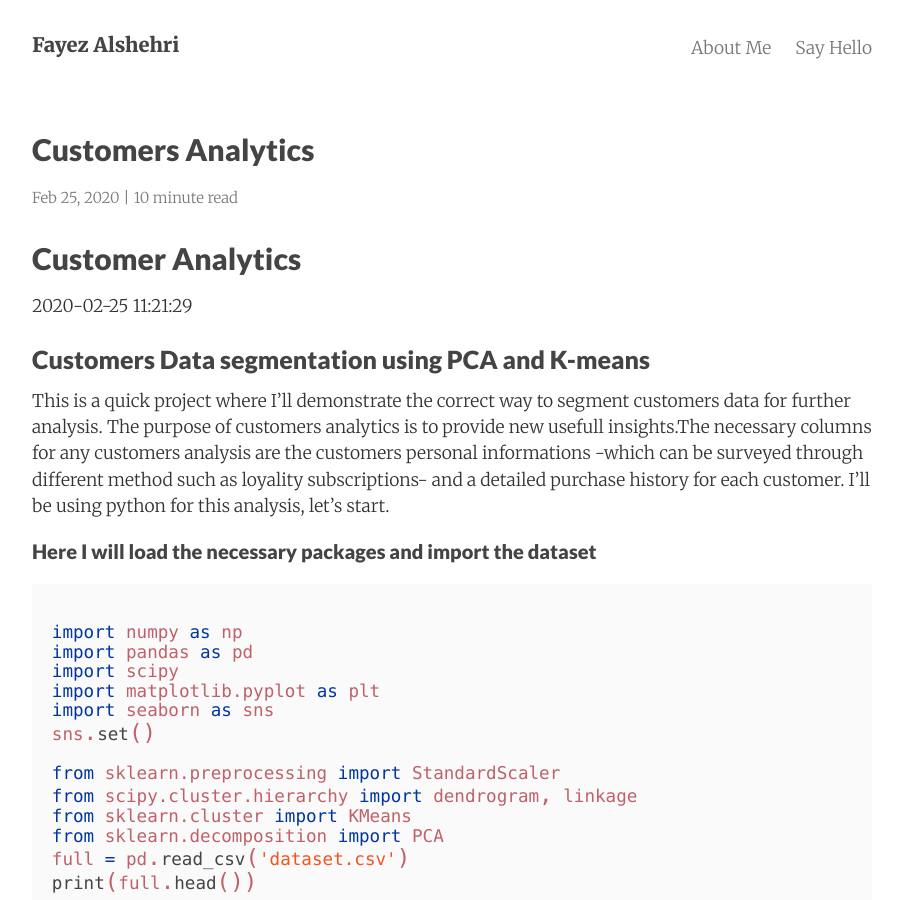
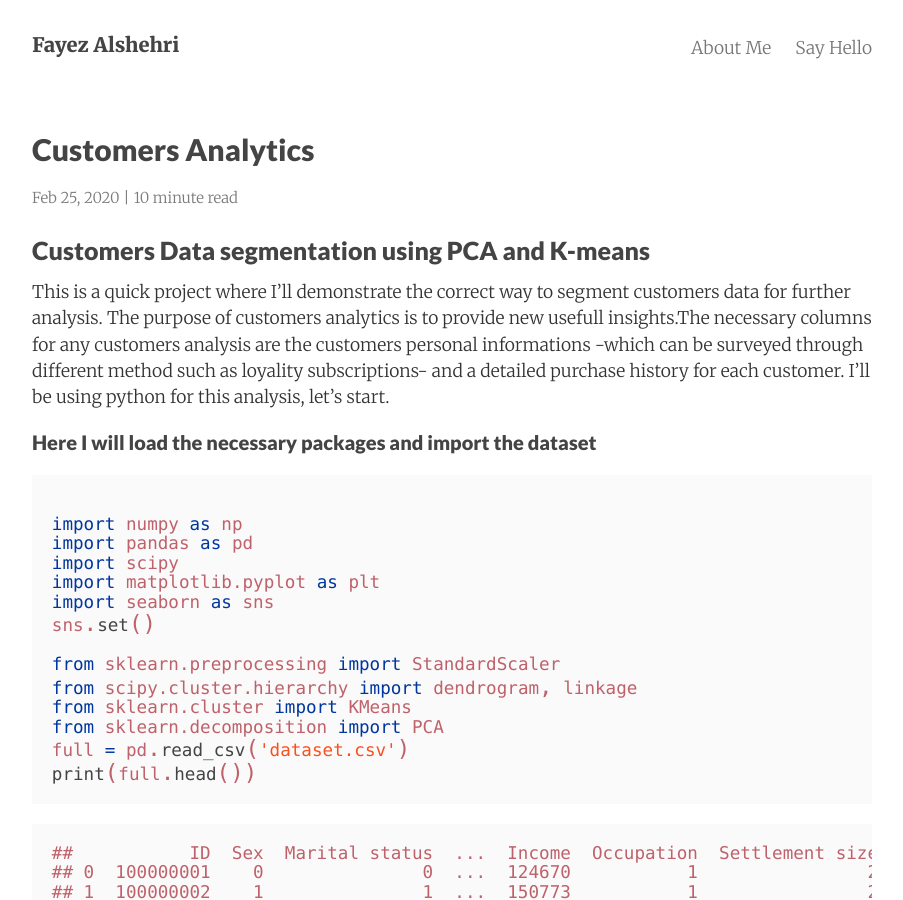
Before and after one commit to fayez-als/fayez-als.github.io, a Jekyll site: the page built from _posts/2019-01-26-lorem-ipsum-dolor-sit-amet.md, in a window 1280 px wide and 900 px high. Shown: the whole window, without its empty margins (188-1091 px from the left). Built offline with Jekyll 4.4.1, drawn with Linux system fonts in a browser that asks for light colours; nearby versions of some CDN libraries.

Commit message:
Update 2019-01-26-lorem-ipsum-dolor-sit-amet.md

```diff
--- a/_posts/2019-01-26-lorem-ipsum-dolor-sit-amet.md
+++ b/_posts/2019-01-26-lorem-ipsum-dolor-sit-amet.md
@@ -6,9 +6,6 @@ summary:    Customers Data segmentation using PCA and K-means.
 categories: jekyll mixyll
 ---
 
-Customer Analytics
-================
-2020-02-25 11:21:29
 
 ### Customers Data segmentation using PCA and K-means
 
```
